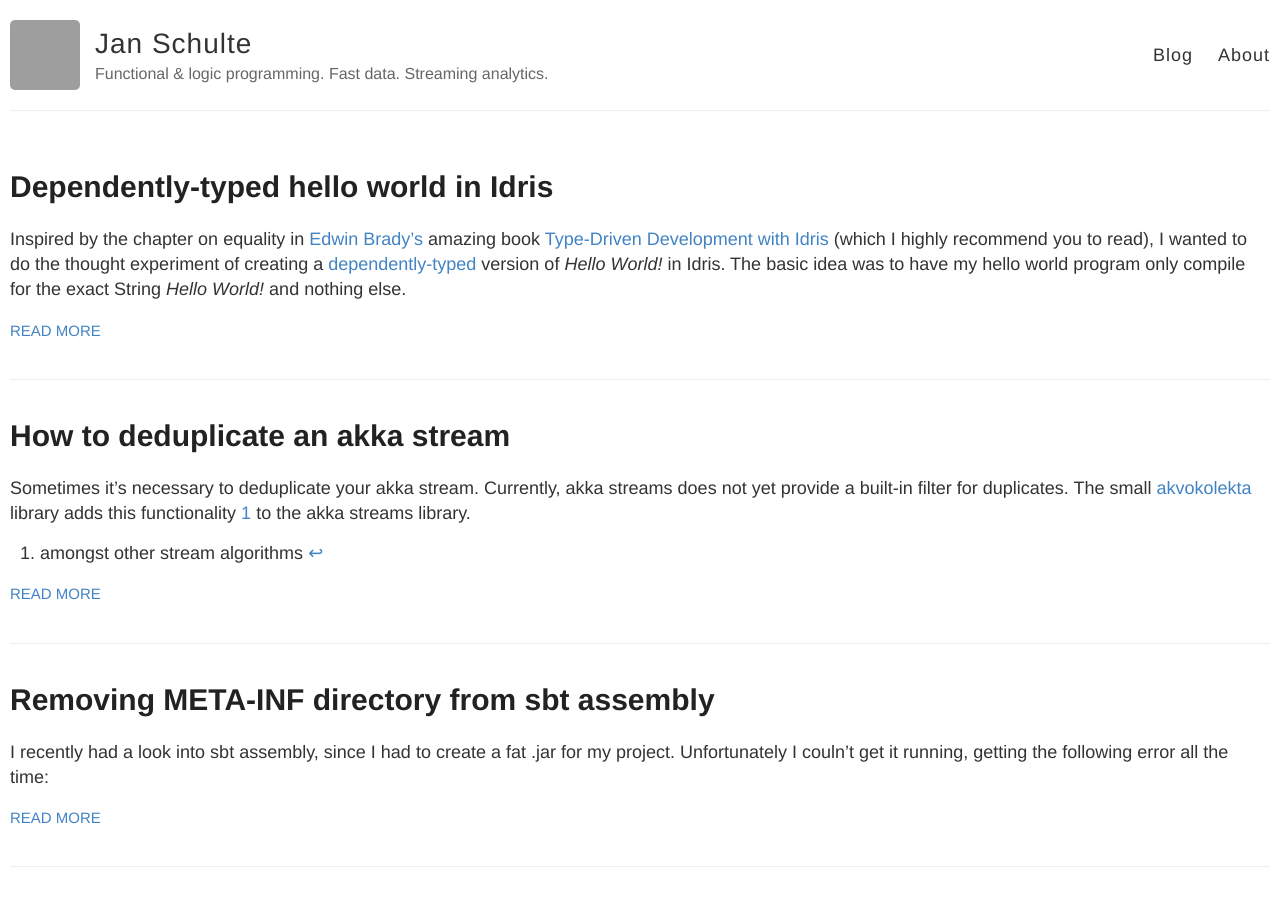
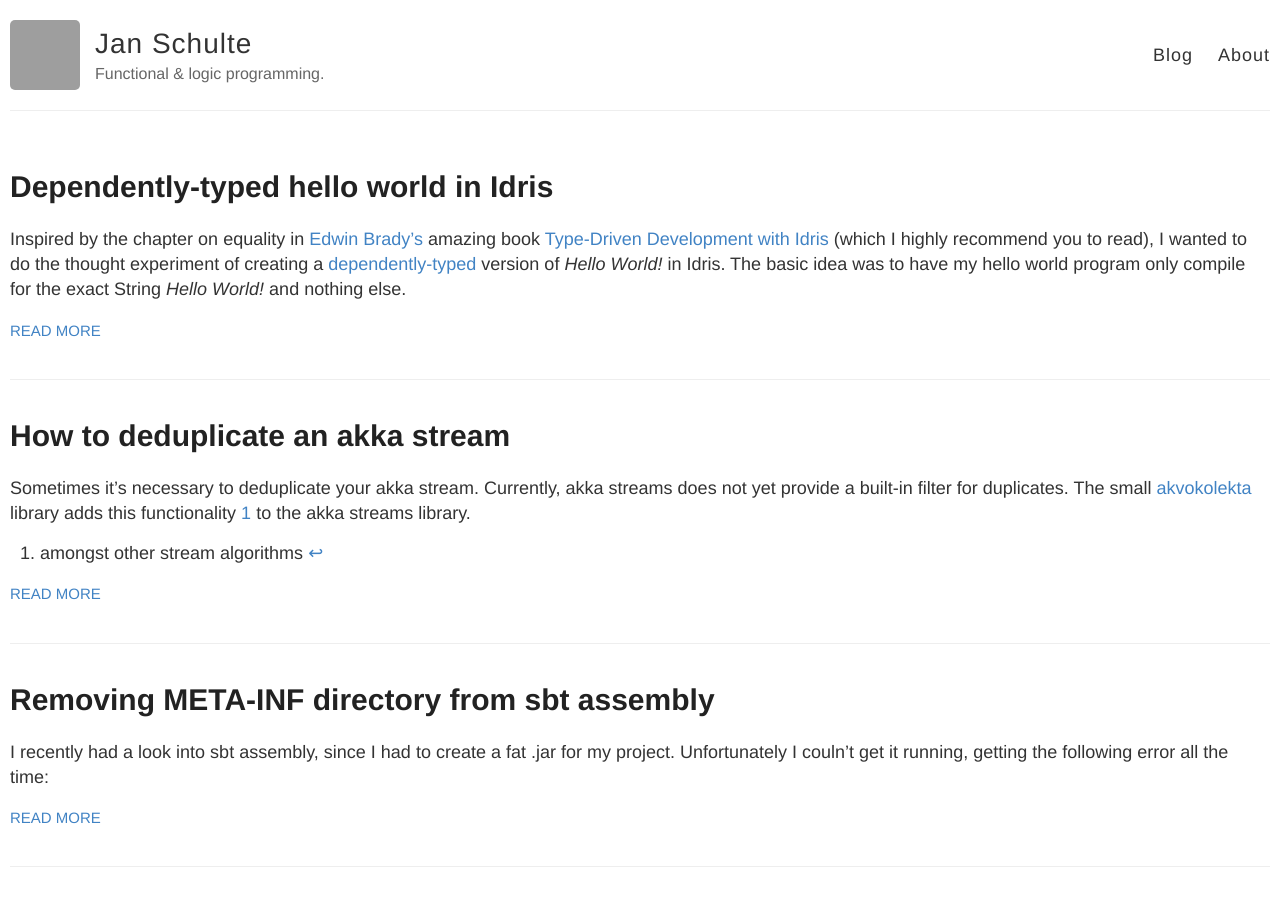
Before and after one commit to janschultecom/janschultecom.github.io, a Jekyll site: the page built from index.html, in a window 1280 px wide and 900 px high. Built offline with Jekyll 4.4.1, drawn with Linux system fonts in a browser that asks for light colours; comment, search, counter and statistics services are not loaded; grey boxes are pictures that could not be loaded.

Commit message:
Modified title

```diff
--- a/_config.yml
+++ b/_config.yml
@@ -6,7 +6,7 @@
 name: Jan Schulte
 
 # Short bio or description (displayed in the header)
-description: Functional & logic programming. Fast data. Streaming analytics.
+description: Functional & logic programming.
 
 # URL of your avatar or profile pic (you could use your GitHub profile pic)
 avatar: https://avatars0.githubusercontent.com/u/244805?v=3&s=460
```
